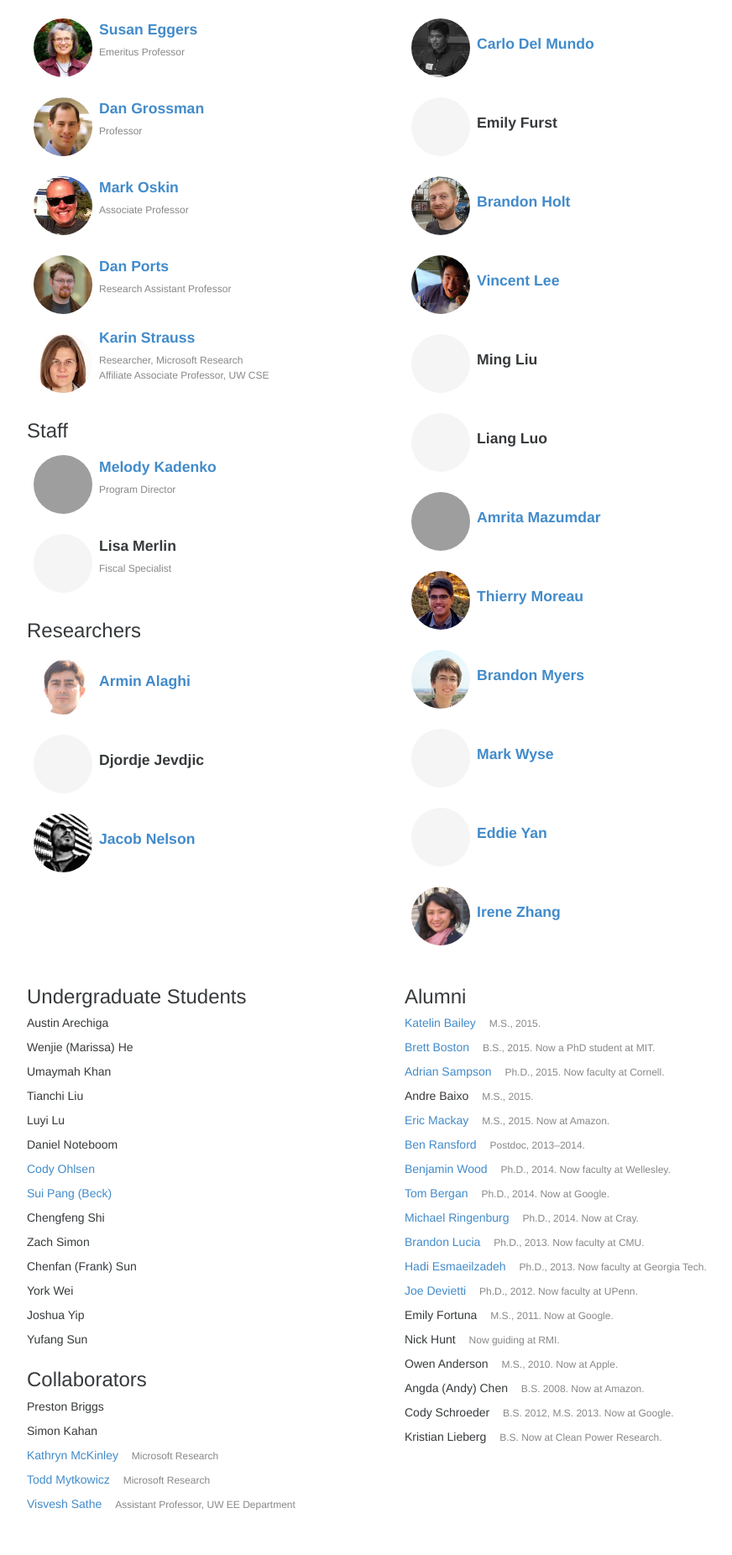
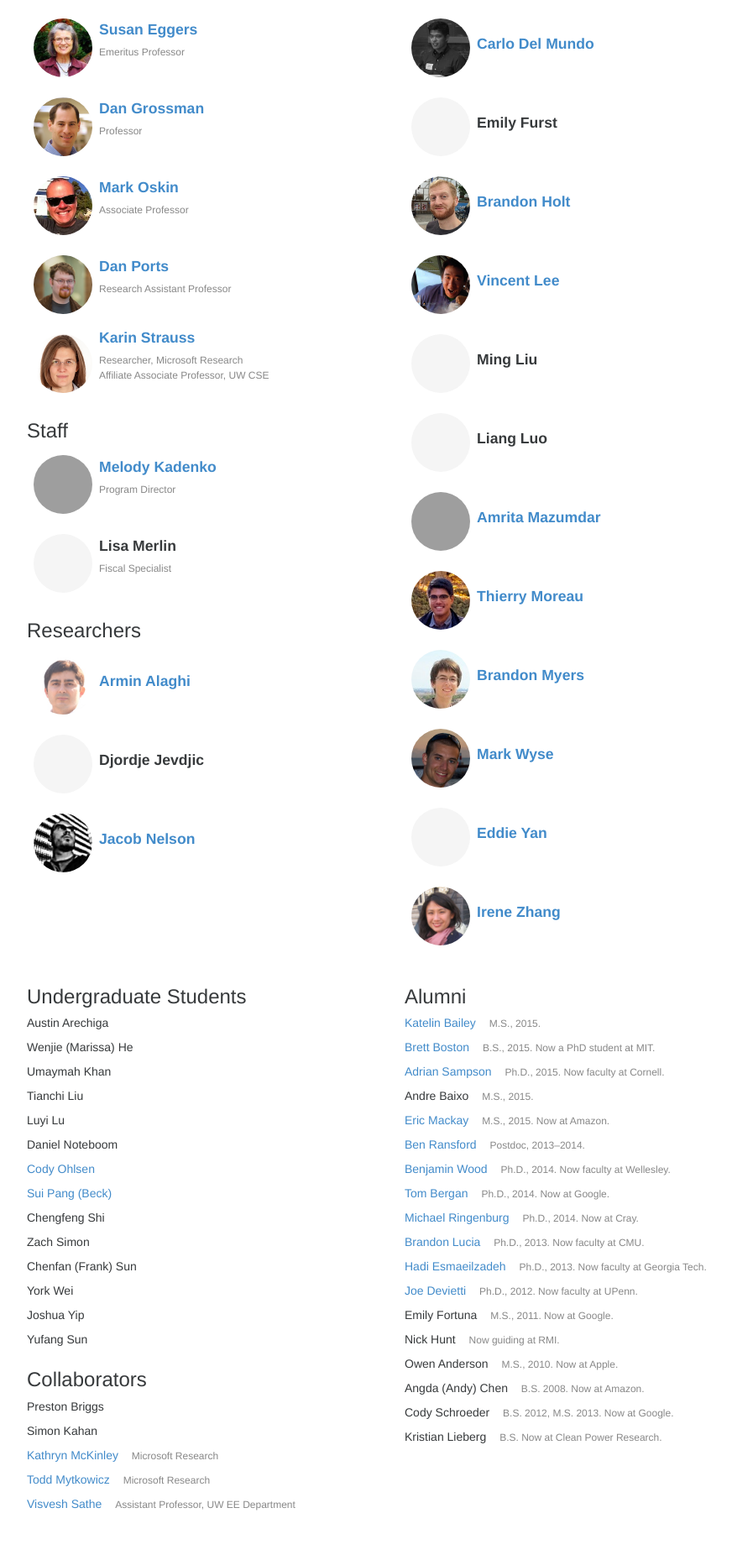
Before and after one commit to uwsampa/sampa-public, a Jekyll site: the page built from index.html, in a window 1280 px wide. Shown: the part 1626-3478 px from the top of the page at 84% size, without its empty margins (173-1045 px from the left). Built offline with Jekyll 4.4.1, drawn with Linux system fonts in a browser that asks for light colours; nearby versions of some CDN libraries; Markdown is read by kramdown in place of the engine named in the settings; grey boxes are pictures that could not be loaded.

Commit message:
pic for wysem

```diff
--- a/_data/people.yml
+++ b/_data/people.yml
@@ -140,6 +140,7 @@ wysem:
     display_name: "Mark Wyse"
     webpage: "https://homes.cs.washington.edu/~wysem/"
     role: grad
+    image: /img/people/wysem.jpg
 
 eqy:
     display_name: "Eddie Yan"
```
Also changed, not shown: img/people/wysem.jpg (added).
